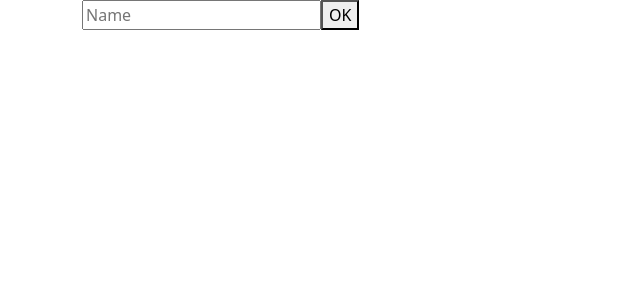
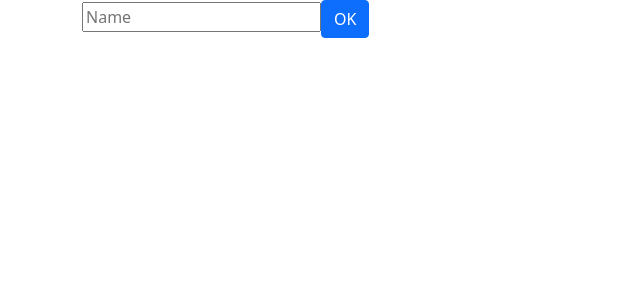
Before and after one commit to timothyAgevi/angularForms, an Angular app: page / in a window 1280 px wide. Shown: the top 300 px of the page, without its empty margins (0-640 px from the left). Built offline with nearby package versions, Linux system fonts and the light colour scheme.

Commit message:
add class to button

```diff
--- a/src/app/user-settings-form/user-settings-form.component.html
+++ b/src/app/user-settings-form/user-settings-form.component.html
@@ -1,6 +1,6 @@
 <div class="container">
 <form action="">
     <input type="text" placeholder="Name">
-    <button>OK</button>
+    <button class="btn btn-primary">OK</button>
 </form>
 </div>
```
